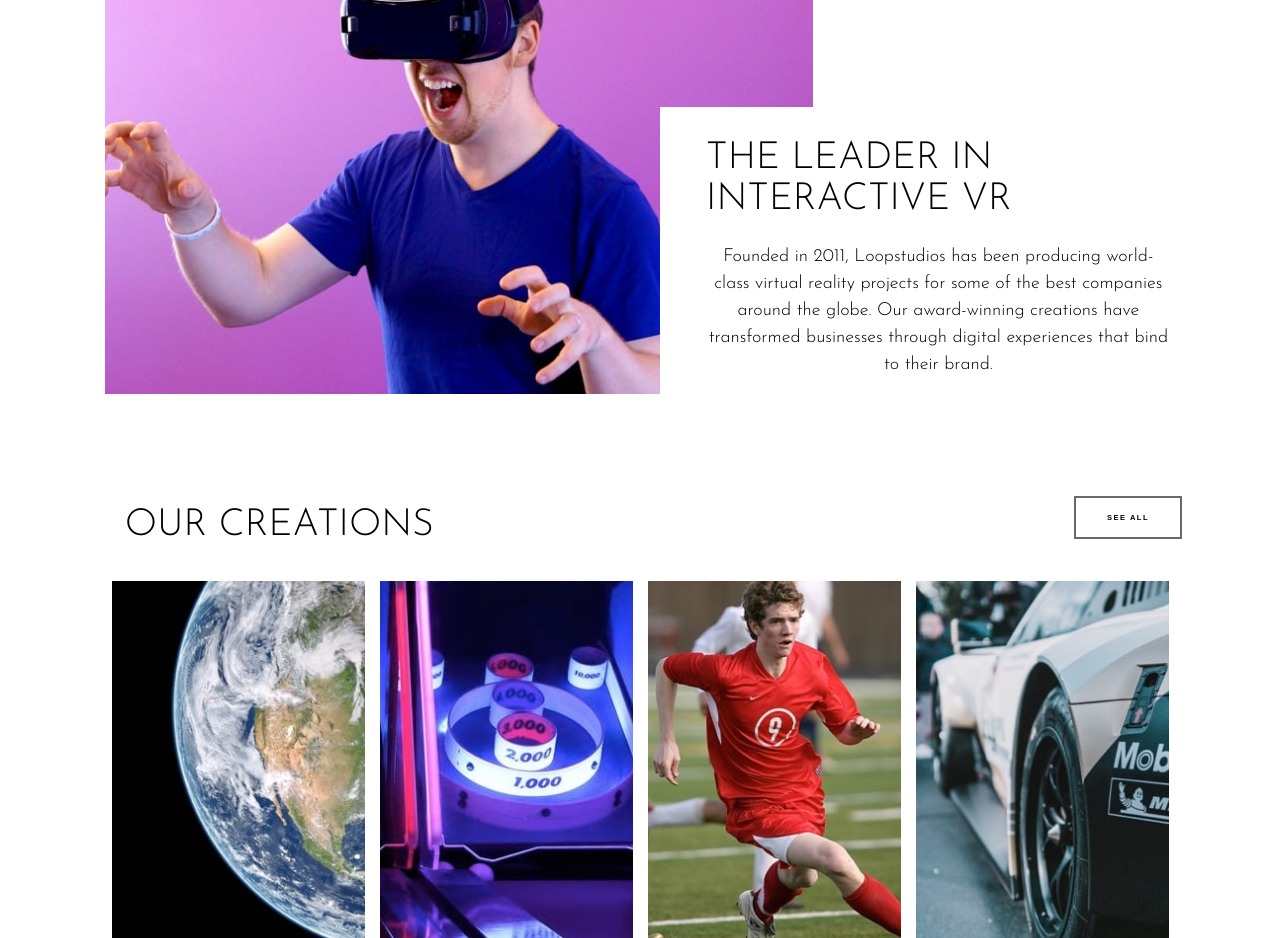
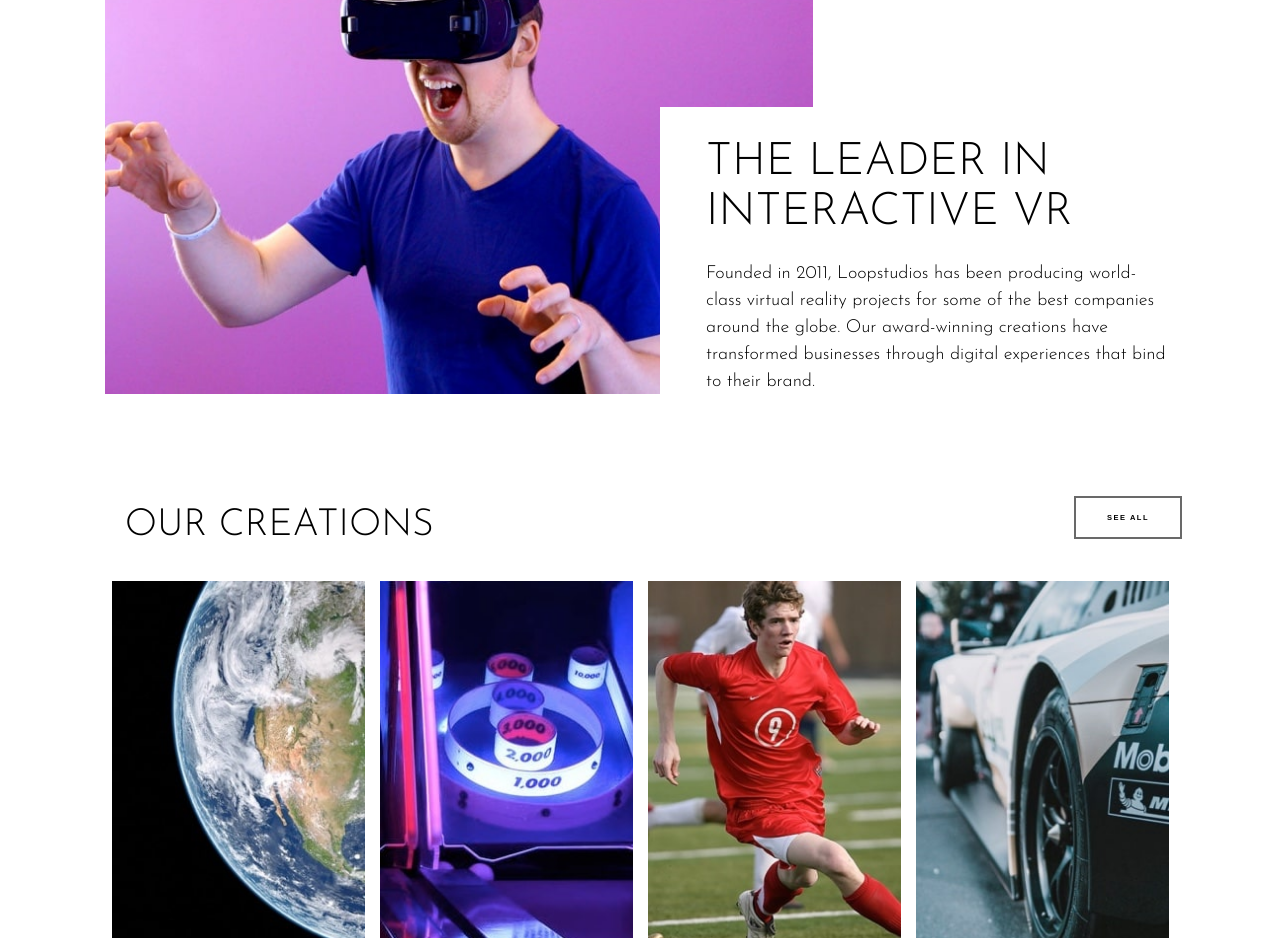
Before and after one commit to Jlbspyder/loopstudio-landing-page, a React (Vite) app: page / in a window 1280 px wide. Shown: the part 880-1818 px from the top of the page. Built offline with nearby package versions, Linux system fonts and the light colour scheme.

Commit message:
Update index.css

```diff
--- a/src/index.css
+++ b/src/index.css
@@ -408,12 +408,12 @@ p {
     min-height: 700px;
   }
   .content h1 {
-    font-size: 2.5rem;
+    font-size: 3rem;
     margin-top: 1rem;
   }
   .content p {
     font-size: 1.2rem;
-    text-align: center;
+    text-align: left;
   }
   .create {
     width: 90%;
```
